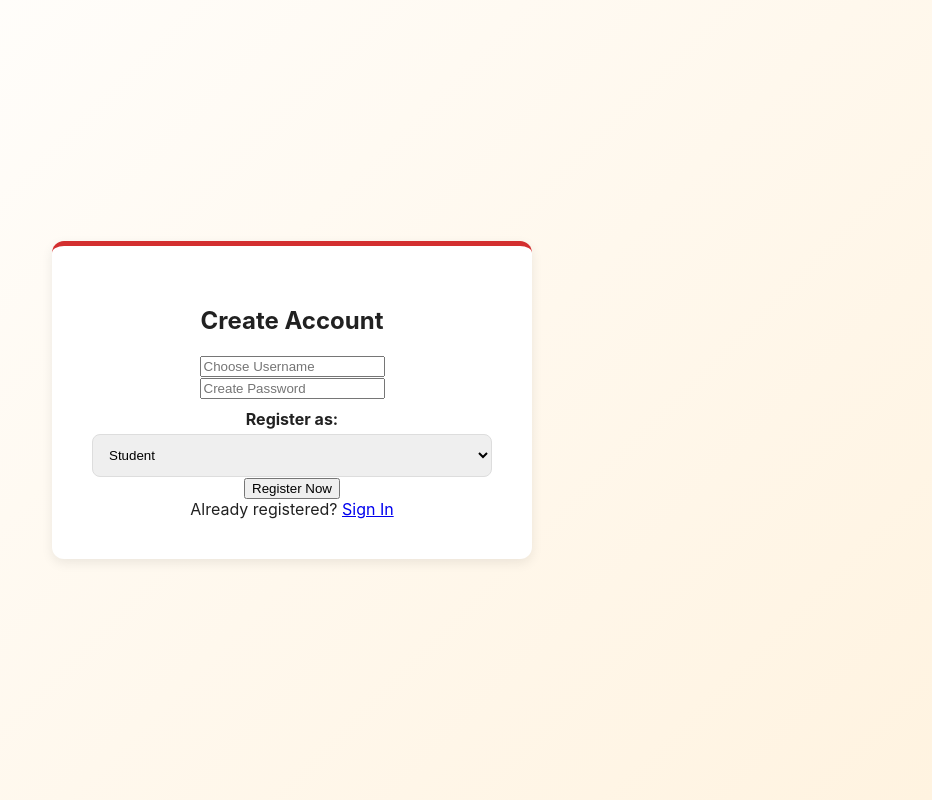
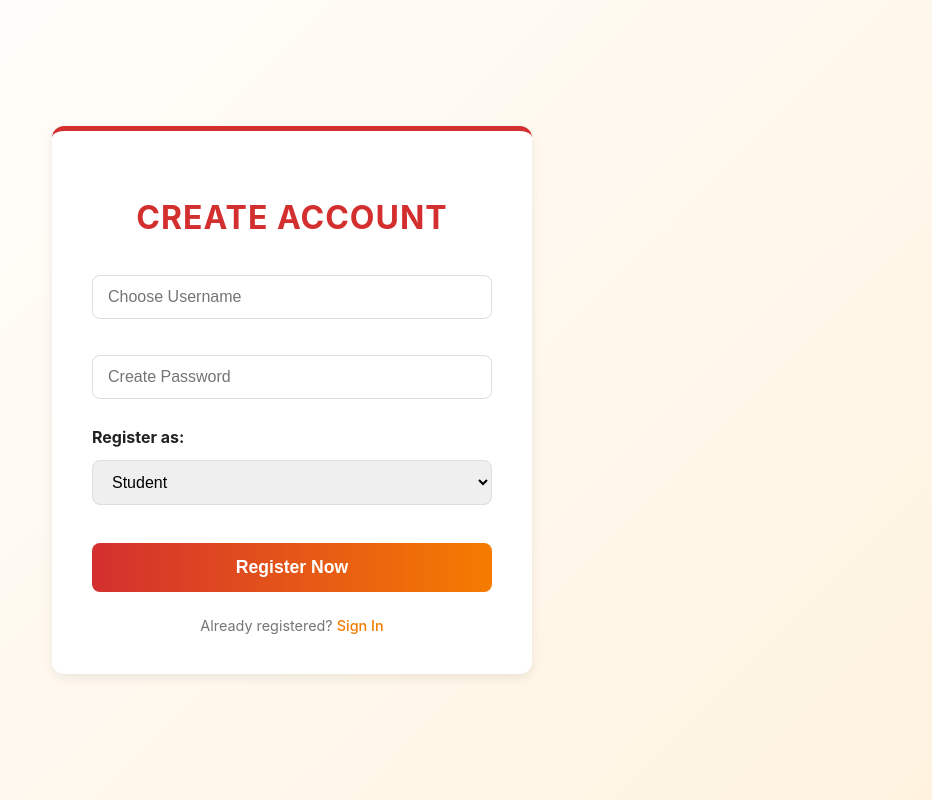
Before and after one commit to Kimberly-Ngidi/university-login-system, a Flask app: page /register in a window 1280 px wide. Shown: the whole page, without its empty margins (348-1280 px from the left). Run offline with Flask 3, Linux system fonts and the light colour scheme.

Commit message:
Update website styling to create distinct looks for authentication and dashboard pages
Refactor CSS to apply specific styles for authentication pages (`auth-page` class) and dashboard pages (`dashboard-page` class), ensuring consistent application of themes and element styling across the application.

Replit-Commit-Author: Agent
Replit-Commit-Session-Id: 6a3aa415-7549-427a-9be3-3ce3b3927404
Replit-Commit-Checkpoint-Type: full_checkpoint
Replit-Commit-Event-Id: b783f0ca-38d3-4f56-b706-c3467f2d93cc
Replit-Commit-Screenshot-Url: https://storage.googleapis.com/screenshot-production-us-central1/47d798ca-ee6d-493b-9820-dd6aa1db8c89/6a3aa415-7549-427a-9be3-3ce3b3927404/H8pghMX
Replit-Helium-Checkpoint-Created: true

```diff
--- a/static/css/style.css
+++ b/static/css/style.css
@@ -12,7 +12,8 @@
     --right-panel-width: 300px;
 }
 
-body {
+/* Global Body Style for Auth Pages */
+body.auth-page {
     font-family: 'Inter', 'Segoe UI', sans-serif;
     background: linear-gradient(135deg, var(--bg-white) 0%, #FFF3E0 100%);
     color: var(--text-dark);
@@ -21,6 +22,16 @@ body {
     justify-content: center;
     align-items: center;
     min-height: 100vh;
+}
+
+/* Global Body Style for Dashboard */
+body.dashboard-page {
+    font-family: 'Inter', 'Segoe UI', sans-serif;
+    background-color: var(--bg-off-white);
+    color: var(--text-dark);
+    margin: 0;
+    padding: 0;
+    overflow-x: hidden;
 }
 
 .auth-container {
@@ -34,7 +45,76 @@ body {
     text-align: center;
 }
 
-/* Dashboard Layout Structure (keep existing) */
+.auth-container h2 {
+    color: var(--primary-red);
+    font-size: 2rem;
+    margin-bottom: 30px;
+    font-weight: 700;
+    text-transform: uppercase;
+    letter-spacing: 1px;
+}
+
+.form-group {
+    margin-bottom: 20px;
+    text-align: left;
+}
+
+.auth-container input, .auth-container select {
+    width: 100%;
+    padding: 12px 15px;
+    margin: 8px 0;
+    display: inline-block;
+    border: 1px solid #ddd;
+    border-radius: 8px;
+    box-sizing: border-box;
+    font-size: 1rem;
+    transition: border-color 0.3s ease;
+}
+
+.auth-container input:focus, .auth-container select:focus {
+    outline: none;
+    border-color: var(--primary-orange);
+    box-shadow: 0 0 0 3px rgba(245, 124, 0, 0.1);
+}
+
+.auth-container button {
+    width: 100%;
+    padding: 14px;
+    background: linear-gradient(to right, var(--primary-red), var(--primary-orange));
+    color: white;
+    border: none;
+    border-radius: 8px;
+    cursor: pointer;
+    font-size: 1.1rem;
+    font-weight: 600;
+    transition: transform 0.2s, box-shadow 0.2s;
+    margin-top: 10px;
+}
+
+.auth-container button:hover {
+    transform: translateY(-2px);
+    box-shadow: 0 5px 15px rgba(211, 47, 47, 0.3);
+}
+
+.auth-container a {
+    color: var(--primary-orange);
+    text-decoration: none;
+    font-weight: 500;
+    transition: color 0.2s;
+}
+
+.auth-container a:hover {
+    color: var(--primary-red);
+    text-decoration: underline;
+}
+
+.footer-text {
+    margin-top: 25px;
+    font-size: 0.9rem;
+    color: var(--text-light);
+}
+
+/* Dashboard Layout Structure */
 .dashboard-wrapper {
     display: flex;
     min-height: 100vh;
--- a/templates/dashboard.html
+++ b/templates/dashboard.html
@@ -6,7 +6,7 @@
     <title>Student Dashboard - University Portal</title>
     <link rel="stylesheet" href="{{ url_for('static', filename='css/style.css') }}">
 </head>
-<body>
+<body class="dashboard-page">
     <div class="dashboard-wrapper">
         <!-- Left Sidebar Navigation -->
         <aside class="sidebar">
--- a/templates/login.html
+++ b/templates/login.html
@@ -6,7 +6,7 @@
     <title>Login - University Portal</title>
     <link rel="stylesheet" href="{{ url_for('static', filename='css/style.css') }}">
 </head>
-<body>
+<body class="auth-page">
     <div class="auth-container">
         <h2>University Portal</h2>
         <form method="POST">
--- a/templates/register.html
+++ b/templates/register.html
@@ -6,7 +6,7 @@
     <title>Register - University Portal</title>
     <link rel="stylesheet" href="{{ url_for('static', filename='css/style.css') }}">
 </head>
-<body>
+<body class="auth-page">
     <div class="auth-container">
         <h2>Create Account</h2>
         <form method="POST">
@@ -18,7 +18,7 @@
             </div>
             <div class="form-group" style="margin-top: 10px;">
                 <label style="display: block; margin-bottom: 5px; font-weight: bold;">Register as:</label>
-                <select name="role" style="width: 100%; padding: 12px; border-radius: 8px; border: 1px solid #ddd;">
+                <select name="role">
                     <option value="student">Student</option>
                     <option value="staff">Staff</option>
                 </select>
```
